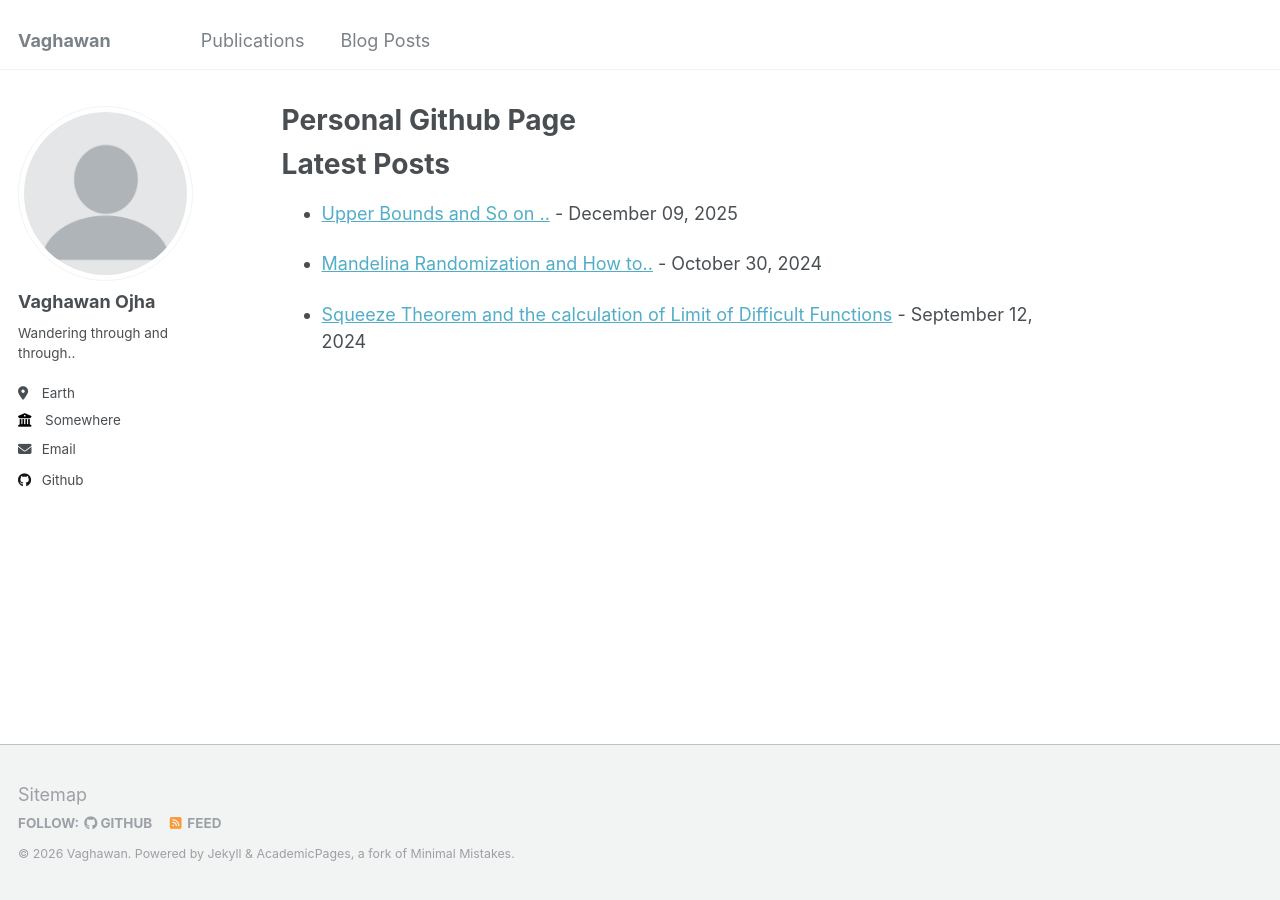
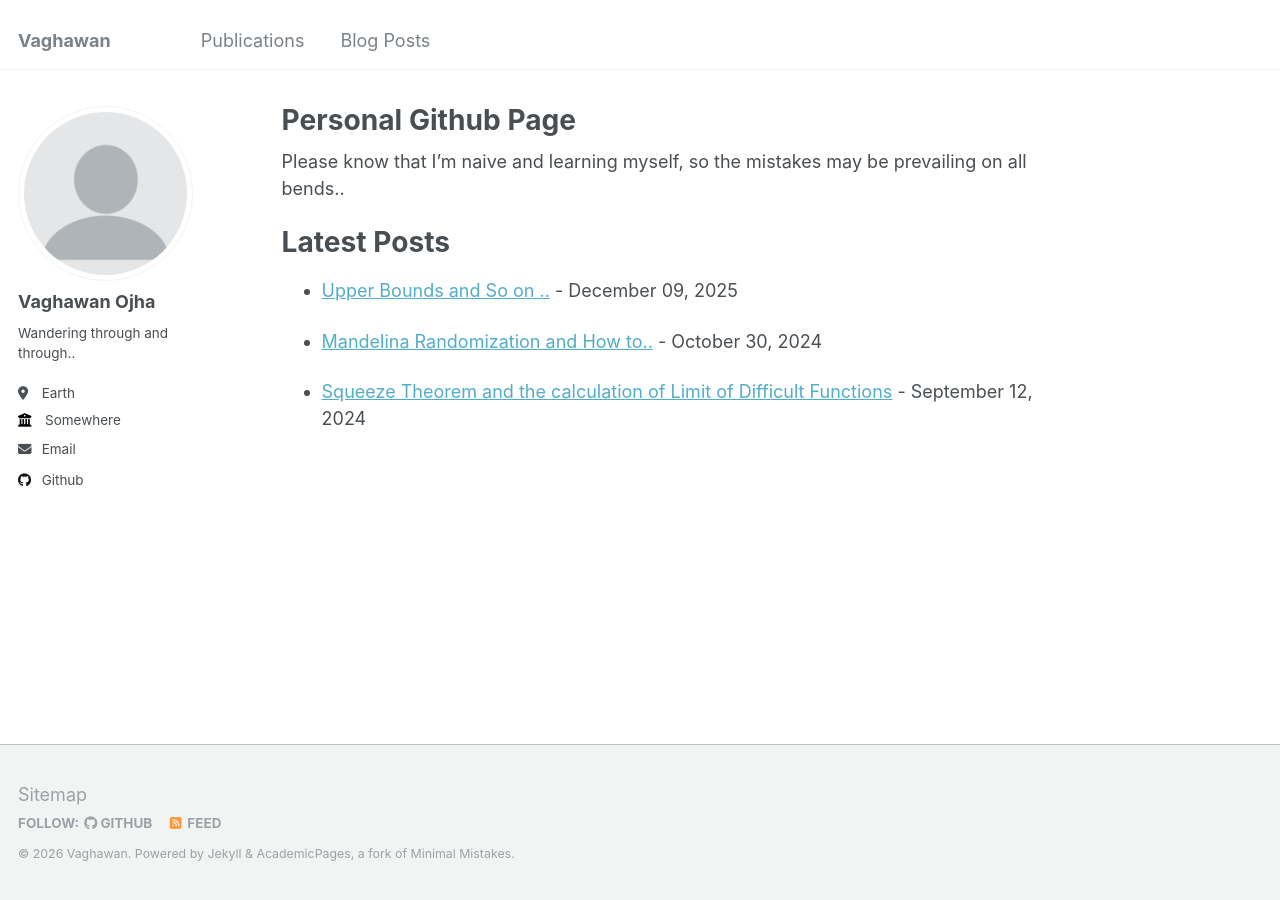
Before and after one commit to vaghawan/vaghawan.github.io, a Jekyll site: the page built from _pages/about.md, in a window 1280 px wide. Built offline with Jekyll 4.4.1, drawn with Linux system fonts in a browser that asks for light colours.

Commit message:
added a caution

```diff
--- a/_pages/about.md
+++ b/_pages/about.md
@@ -6,6 +6,7 @@ redirect_from:
   - /about/
   - /about.html
 ---
+Please know that I'm naive and learning myself, so the mistakes may be prevailing on all bends..
 
 Latest Posts
 ======
```
